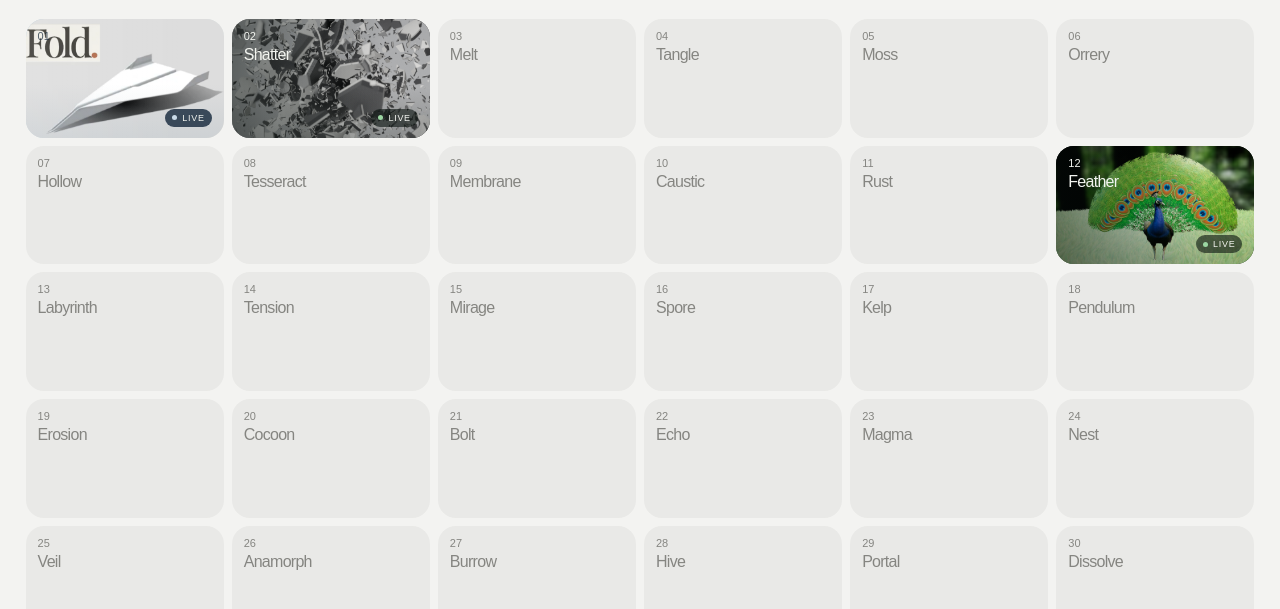
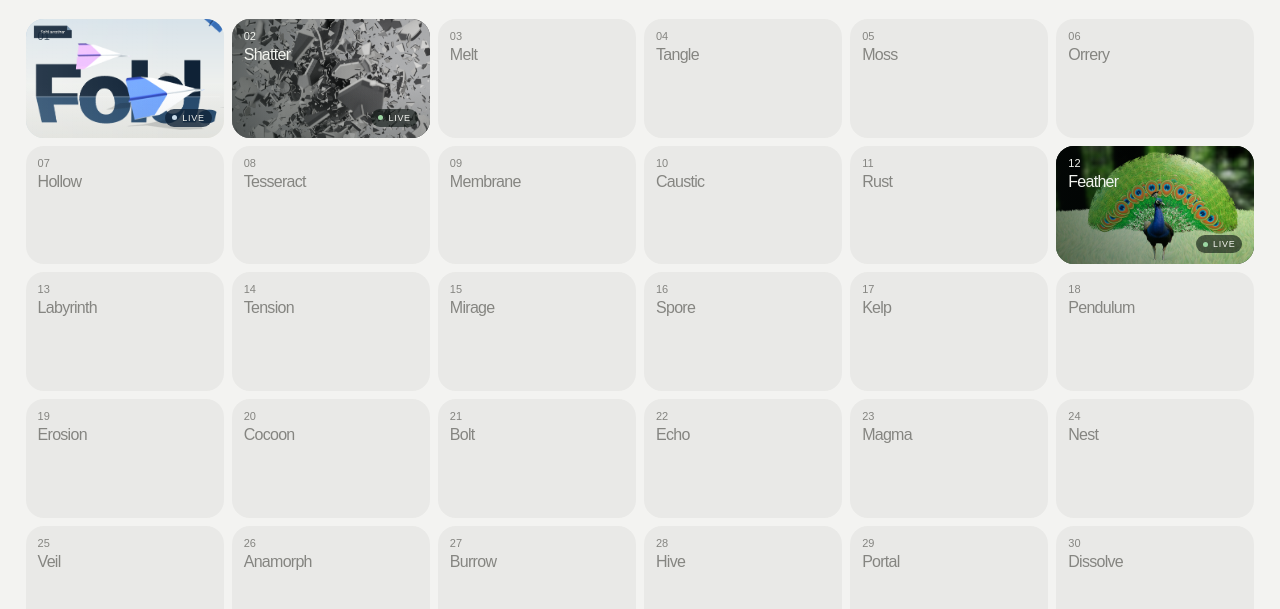
Before and after one commit to Aishwary2004Gupta/codevember-2026, a plain HTML site: page index.html in a window 1280 px wide. Shown: the part 65-674 px from the top of the page. Drawn offline with Linux system fonts and the light colour scheme.

Commit message:
Update index.html

```diff
--- a/index.html
+++ b/index.html
@@ -416,7 +416,7 @@
     <a class="project project--live project--fold" href="01/" aria-label="Open day 1: Fold">
       <span class="project-number">01</span>
       <h2 class="project-title">Fold</h2>
-      <img class="fold-art" src="01/fold-preview.png" alt="" aria-hidden="true">
+      <img class="fold-art" src="01/fold_preview.png" alt="" aria-hidden="true">
       <span class="project-status">Live</span>
     </a>
     <a class="project project--live project--shatter" href="02/" aria-label="Open day 2: Shatter">
```
